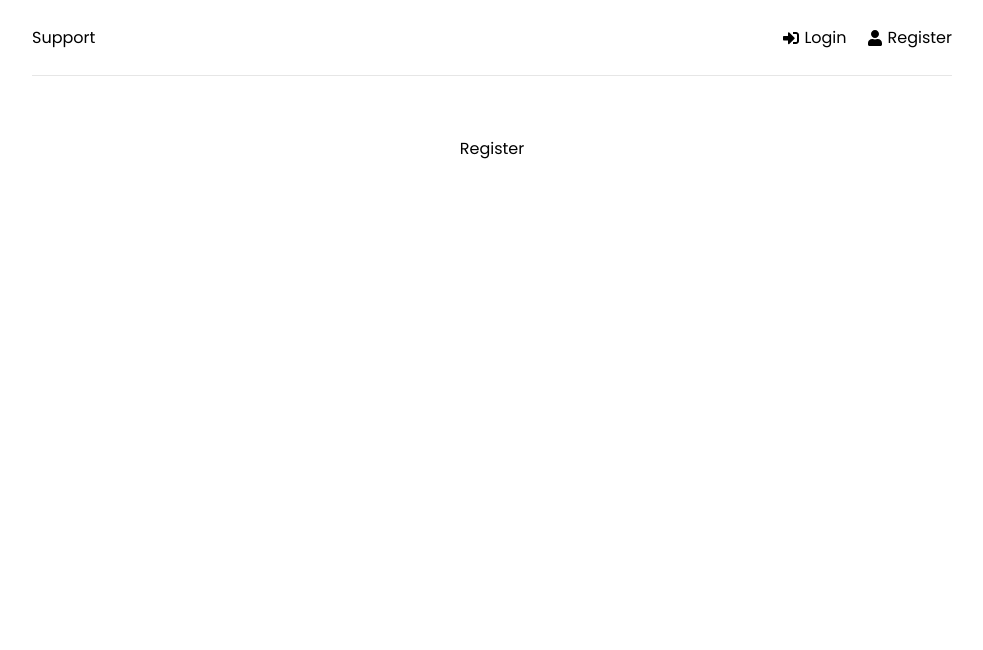
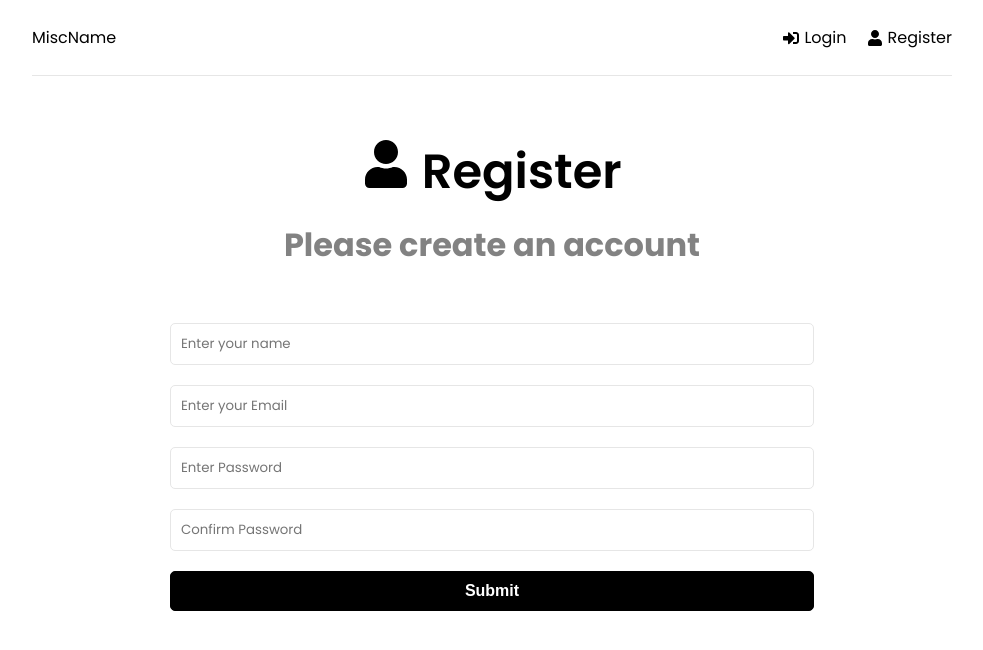
Before and after one commit to vsibley/support-desk, a React (Create React App) app in the folder frontend/: page /register in a window 1280 px wide. Shown: the top 650 px of the page, without its empty margins (148-1131 px from the left). Built offline with nearby package versions, Linux system fonts and the light colour scheme.

Commit message:
set UI for pages with routes

```diff
--- a/frontend/src/App.js
+++ b/frontend/src/App.js
@@ -1,4 +1,6 @@
 import {BrowserRouter as Router, Routes, Route} from 'react-router-dom'
+import { ToastContainer } from 'react-toastify'
+import "react-toastify/dist/ReactToastify.css";
 import Header from './components/Header'
 import Home from './pages/Home'
 import Login from './pages/Login'
@@ -18,6 +20,7 @@
         </Routes>
       </div>
     </Router>
+    <ToastContainer />
 
     </>
   );
--- a/frontend/src/components/Header.jsx
+++ b/frontend/src/components/Header.jsx
@@ -7,7 +7,7 @@
 
         <header className="header">
             <div className="logo">
-                <Link to='/'>Support</Link>
+                <Link to='/'>MiscName</Link>
             </div>
             <ul>
                 <li>
--- a/frontend/src/pages/Home.jsx
+++ b/frontend/src/pages/Home.jsx
@@ -1,10 +1,21 @@
 import React from 'react'
+import {Link} from 'react-router-dom'
+import { FaRegFolderOpen, FaListUl } from 'react-icons/fa'
 
 function Home() {
   return (
-    <h1>
-      Home
-      </h1>
+    <>
+      <section className="heading">
+        <h1>What are we working on today?</h1>
+        <p>Please choose from one of the options</p>
+      </section>
+      <Link to='/new-project' className='btn btn-reverse btn-block'>
+        <FaRegFolderOpen /> START NEW PROJECT
+      </Link>
+      <Link to='projects' className='btn btn-block'>
+        <FaListUl /> VIEW MY PROJECTS
+      </Link>
+      </>
   )
 }
 
--- a/frontend/src/pages/Login.jsx
+++ b/frontend/src/pages/Login.jsx
@@ -1,8 +1,76 @@
-import React from 'react'
+import { useState } from 'react'
+import { FaSignInAlt } from 'react-icons/fa'
+import { toast } from 'react-toastify'
+
 
 function Login() {
+  const [formData, setformData] = useState({
+    email: '',
+    password: '',
+
+  })
+
+  const {  email, password} = formData
+
+  const onChange = (e) => {
+    setformData((prevState) => ({
+      ...prevState,
+      [e.target.name]: e.target.value,
+    }))
+  }
+
+  const onSubmit = (e) => {
+    e.preventDefault()
+
+
+
+  }
   return (
-    <div>Login</div>
+    <>
+      <section className="heading">
+        <h1>
+          <FaSignInAlt /> Login
+        </h1>
+        <p>Login to your account</p>
+      </section>
+
+      <section className='form'>
+        <form onSubmit={onSubmit} >
+
+          <div className="form-group">
+            <input
+              type="email"
+              className='form-control'
+              id='email'
+              value={email}
+              onChange={onChange}
+              placeholder='Enter your Email'
+              name='email'
+              required
+            />
+          </div>
+          <div className="form-group">
+            <input
+              type="password"
+              className='form-control'
+              id='password'
+              value={password}
+              onChange={onChange}
+              placeholder='Enter Password'
+              name='password'
+              required
+            />
+          </div>
+
+          <div className="form-group">
+            <button className="btn btn-block">
+              Submit
+            </button>
+          </div>
+        </form>
+
+      </section>
+    </>
   )
 }
 
--- a/frontend/src/pages/Register.jsx
+++ b/frontend/src/pages/Register.jsx
@@ -1,9 +1,102 @@
- import React from 'react'
+import { useState } from 'react'
+import { FaUser } from 'react-icons/fa'
+import {toast} from 'react-toastify'
 
- function Register() {
-   return (
-     <div>Register</div>
-   )
- }
 
- export default Register
+function Register() {
+  const [formData, setformData] = useState({
+    name: '',
+    email: '',
+    password: '',
+    password2: '',
+  })
+
+  const { name, email, password, password2 } = formData
+
+  const onChange = (e) => {
+    setformData((prevState) => ({
+      ...prevState,
+      [e.target.name]: e.target.value,
+    }))
+  }
+
+  const onSubmit = (e) => {
+    e.preventDefault()
+
+    if(password !== password2) {
+      toast.error('Passwords do not match')
+    }
+
+  }
+  return (
+    <>
+      <section className="heading">
+        <h1>
+          <FaUser /> Register
+        </h1>
+        <p>Please create an account</p>
+      </section>
+
+      <section className='form'>
+        <form onSubmit={onSubmit} >
+          <div className="form-group">
+            <input
+              type="text"
+              className='form-control'
+              id='name'
+              value={name}
+              onChange={onChange}
+              placeholder='Enter your name'
+              name='name'
+              required
+            />
+          </div>
+          <div className="form-group">
+            <input
+              type="email"
+              className='form-control'
+              id='email'
+              value={email}
+              onChange={onChange}
+              placeholder='Enter your Email'
+              name='email'
+              required
+            />
+          </div>
+          <div className="form-group">
+            <input
+              type="password"
+              className='form-control'
+              id='password'
+              value={password}
+              onChange={onChange}
+              placeholder='Enter Password'
+              name='password'
+              required
+            />
+          </div>
+          <div className="form-group">
+            <input
+              type="password"
+              className='form-control'
+              id='password2'
+              value={password2}
+              onChange={onChange}
+              placeholder='Confirm Password'
+              name='password2'
+              required
+            />
+          </div>
+          <div className="form-group">
+            <button className="btn btn-block">
+              Submit
+            </button>
+          </div>
+        </form>
+
+      </section>
+    </>
+  )
+}
+
+export default Register
```
